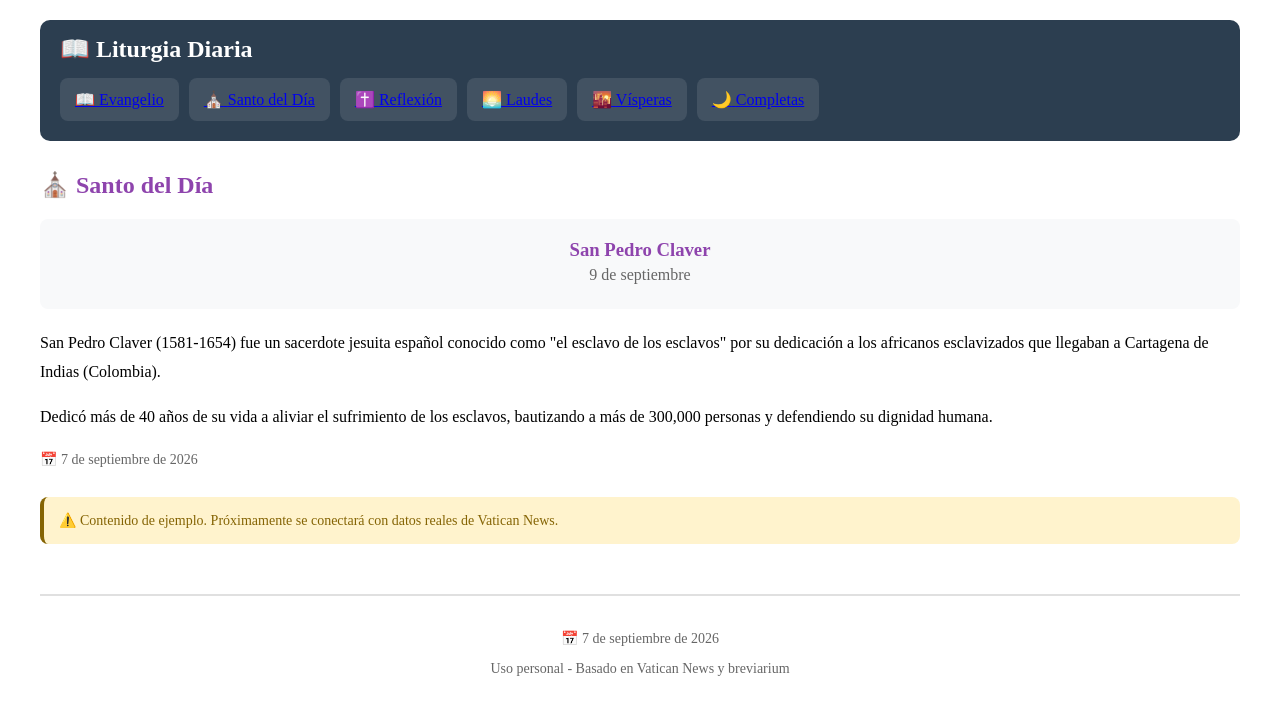
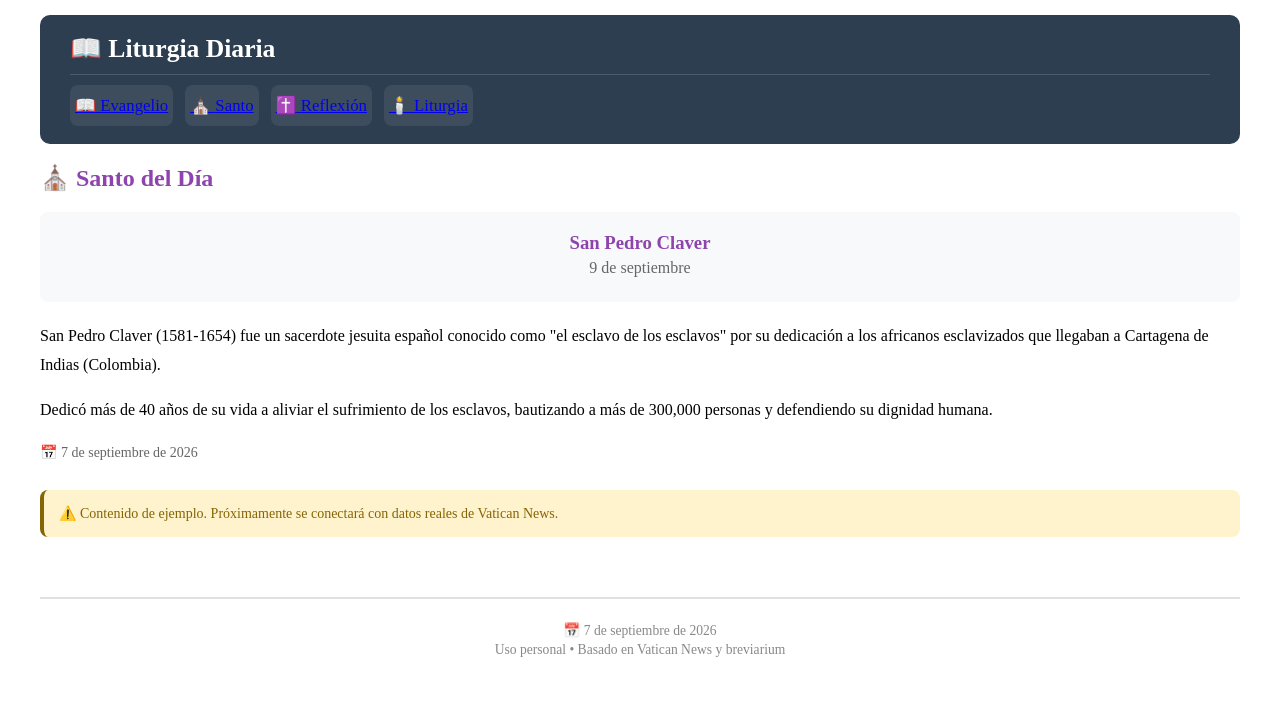
Before and after one commit to MatiasW380/liturgia-diaria, a Next.js app: page /santo in a window 1280 px wide. Shown: the top 714 px of the page. Built offline with nearby package versions, Linux system fonts and the light colour scheme.

Commit message:
Update Layout.js

```diff
--- a/components/Layout.js
+++ b/components/Layout.js
@@ -6,27 +6,37 @@ export default function Layout({ children }) {
 
   const opciones = [
     { icono: '📖', nombre: 'Evangelio', ruta: '/evangelio' },
-    { icono: '⛪', nombre: 'Santo del Día', ruta: '/santo' },
+    { icono: '⛪', nombre: 'Santo', ruta: '/santo' },
     { icono: '✝️', nombre: 'Reflexión', ruta: '/reflexion' },
-    { icono: '🌅', nombre: 'Laudes', ruta: '/laudes' },
-    { icono: '🌇', nombre: 'Vísperas', ruta: '/visperas' },
-    { icono: '🌙', nombre: 'Completas', ruta: '/completas' },
+    { icono: '🕯️', nombre: 'Liturgia', ruta: '/liturgia-horas' },
   ];
 
   return (
-    <div style={{ maxWidth: '1200px', margin: '0 auto', padding: '0 20px' }}>
+    <div style={{ maxWidth: '1200px', margin: '0 auto', padding: '0 15px' }}>
       {/* Encabezado con menú */}
       <header style={{
         backgroundColor: '#2c3e50',
         color: 'white',
-        padding: '15px 20px',
+        padding: '12px 15px',
         borderRadius: '10px',
-        marginTop: '20px'
+        marginTop: '15px',
+        position: 'relative'
       }}>
-        <div style={{ display: 'flex', justifyContent: 'space-between', alignItems: 'center' }}>
-          <h1 style={{ fontSize: '24px', margin: 0 }}>
-            📖 Liturgia Diaria
-          </h1>
+        <div style={{
+          display: 'flex',
+          justifyContent: 'space-between',
+          alignItems: 'center',
+          flexWrap: 'wrap'
+        }}>
+          <Link href="/" style={{ textDecoration: 'none', color: 'white' }}>
+            <h1 style={{
+              fontSize: 'clamp(1.1rem, 4vw, 1.6rem)',
+              margin: 0,
+              cursor: 'pointer'
+            }}>
+              📖 Liturgia Diaria
+            </h1>
+          </Link>
 
           {/* Botón menú hamburguesa (móvil) */}
           <button
@@ -35,10 +45,12 @@ export default function Layout({ children }) {
               background: 'none',
               border: 'none',
               color: 'white',
-              fontSize: '30px',
+              fontSize: 'clamp(1.5rem, 5vw, 2rem)',
               cursor: 'pointer',
-              display: 'block'
+              padding: '5px 10px',
+              touchAction: 'manipulation'
             }}
+            aria-label="Menú"
           >
             ☰
           </button>
@@ -47,17 +59,21 @@ export default function Layout({ children }) {
         {/* Menú de navegación */}
         <nav style={{
           display: menuAbierto ? 'block' : 'none',
-          marginTop: '15px'
+          marginTop: '12px',
+          paddingTop: '12px',
+          borderTop: '1px solid rgba(255,255,255,0.15)'
         }}>
           {opciones.map((opcion) => (
             <Link key={opcion.ruta} href={opcion.ruta}>
               <div style={{
                 padding: '12px 15px',
-                margin: '5px 0',
-                backgroundColor: 'rgba(255,255,255,0.1)',
+                margin: '4px 0',
+                backgroundColor: 'rgba(255,255,255,0.08)',
                 borderRadius: '8px',
                 cursor: 'pointer',
-                transition: 'background-color 0.3s'
+                transition: 'background-color 0.2s',
+                touchAction: 'manipulation',
+                fontSize: 'clamp(0.95rem, 2.5vw, 1.05rem)'
               }}>
                 {opcion.icono} {opcion.nombre}
               </div>
@@ -67,40 +83,66 @@ export default function Layout({ children }) {
       </header>
 
       {/* Contenido principal */}
-      <main style={{ marginTop: '30px' }}>
+      <main style={{ marginTop: '20px', paddingBottom: '20px' }}>
         {children}
       </main>
 
       {/* Pie de página */}
       <footer style={{
         textAlign: 'center',
-        marginTop: '50px',
-        padding: '20px',
+        marginTop: '40px',
+        padding: '20px 0',
         borderTop: '2px solid #e0e0e0',
-        color: '#666',
-        fontSize: '14px'
+        color: '#888',
+        fontSize: 'clamp(0.7rem, 1.8vw, 0.85rem)'
       }}>
-        <p>📅 {new Date().toLocaleDateString('es-ES', { year: 'numeric', month: 'long', day: 'numeric' })}</p>
-        <p>Uso personal - Basado en Vatican News y breviarium</p>
+        <p style={{ margin: '3px 0' }}>
+          📅 {new Date().toLocaleDateString('es-ES', { year: 'numeric', month: 'long', day: 'numeric' })}
+        </p>
+        <p style={{ margin: '3px 0' }}>
+          Uso personal • Basado en Vatican News y breviarium
+        </p>
       </footer>
 
-      {/* Estilos responsive (CSS embebido) */}
+      {/* Estilos responsive */}
       <style jsx>{`
         @media (min-width: 768px) {
           header {
-            padding: 15px 30px;
+            padding: 15px 25px !important;
           }
           button {
             display: none !important;
           }
           nav {
             display: flex !important;
-            gap: 10px;
+            gap: 8px !important;
             margin-top: 10px !important;
+            padding-top: 10px !important;
+            border-top: 1px solid rgba(255,255,255,0.15) !important;
           }
           nav div {
             flex: 1;
             text-align: center;
+            padding: 10px 5px !important;
+            margin: 0 !important;
+          }
+        }
+        @media (min-width: 1024px) {
+          header {
+            padding: 18px 30px !important;
+          }
+          nav {
+            gap: 12px !important;
+          }
+        }
+        @media (hover: hover) {
+          nav div:hover {
+            background-color: rgba(255,255,255,0.2) !important;
+          }
+        }
+        @media (hover: none) {
+          nav div:active {
+            background-color: rgba(255,255,255,0.25) !important;
           }
         }
       `}</style>
```
